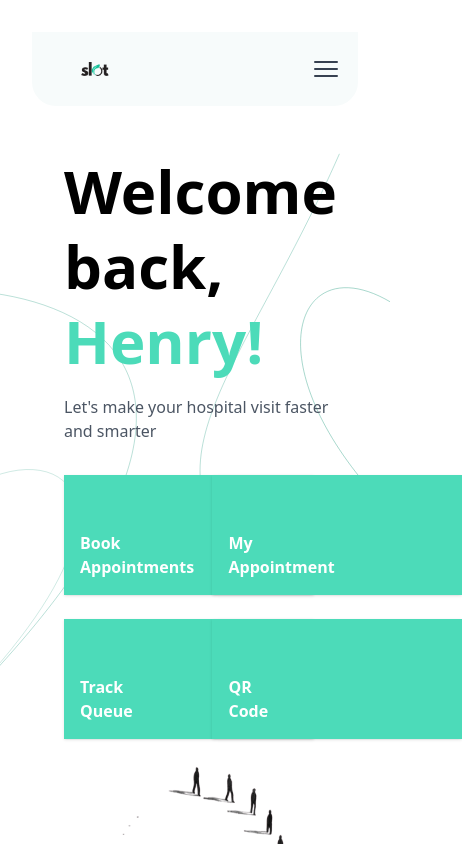
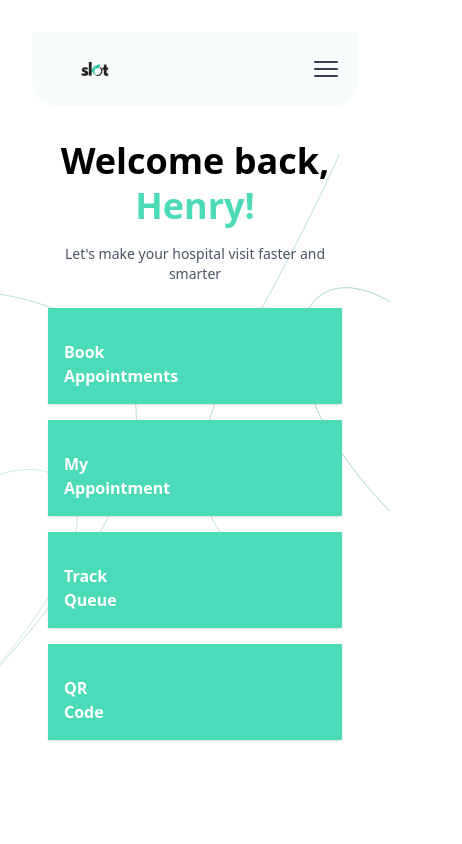
Before and after one commit to Naveeth-Nawzer/Dattreo_Slot, a React (Vite) app in the folder frontend/: page /home in a window 390 px wide. Shown: the top 844 px of the page, 462 px wide, since content can reach past the window. Built offline with nearby package versions, Linux system fonts and the light colour scheme.

Commit message:
home update

```diff
--- a/frontend/src/Home.jsx
+++ b/frontend/src/Home.jsx
@@ -67,71 +67,66 @@
 
 import React from "react";
 import { useTranslation } from 'react-i18next';
-import { useNavigate } from "react-router-dom";
 import peopleImage from "./assets/people.png";
 import Nav from './Components/Nav';
 import TealWaveBackground from './Components/TealWaveBackground';
+import { useNavigate } from "react-router-dom";
 
 function Home() {
   const navigate = useNavigate();
-  const { t, i18n } = useTranslation();
-
-  const changeLanguage = (lng) => {
-    i18n.changeLanguage(lng);
-  };
+  const { t } = useTranslation();
 
   return (
-    <div className="min-h-screen bg-transparent font-sans relative">
+    <>
+      <div className="bg-transparent font-sans">
         {/* Background SVGs */}
-      <TealWaveBackground />
+        <TealWaveBackground/>
 
-        {/* Header */}
+        {/* Header with language selector */}
         <Nav />
 
-      {/* Body */}
-      <main className="flex flex-col md:flex-row items-start justify-between px-8 py-12 relative z-10">
+        {/* Main content */}
+        <main className="flex flex-col lg:flex-row items-center lg:items-start justify-between px-4 sm:px-8 py-8 gap-16 sm:py-12 lg:min-h-0">
           {/* Left Content */}
-        <div className="max-w-xl text-left">
-          <h1 className="text-6xl font-bold leading-tight">
+          <div className="max-w-xl text-center lg:text-left mb-8 lg:mb-0">
+            <h1 className="text-4xl sm:text-5xl lg:text-6xl font-bold leading-tight">
               {t('welcome')} <br />
               <span className="text-[#4CDBB9]">{t('name')}</span>
             </h1>
-          <p className="mt-4 text-gray-600">
+            <p className="mt-4 text-gray-600 text-sm sm:text-base">
               {t('subtitle')}
             </p>
 
-          {/* Buttons */}
-          <div className="grid grid-cols-2 gap-6 mt-8">
+            {/* Action Buttons */}
+            <div className="grid grid-cols-1 sm:grid-cols-2 gap-4 sm:gap-6 mt-6 sm:mt-8">
               <button
                 onClick={() => navigate('/queue')}
-              className="bg-[#4CDBB9] text-white font-semibold h-[120px] w-[250px] shadow hover:bg-[#0A8F70] flex items-end text-left justify-start p-4 whitespace-pre-line"
+                className="bg-[#4CDBB9] text-white font-semibold h-24 sm:h-[120px] w-full sm:w-[200px] lg:w-[250px] shadow hover:bg-[#0A8F70] flex items-end text-left justify-start p-4 whitespace-pre-line"
               >
                 {t('bookAppointments')}
               </button>
-
               <button
                 onClick={() => navigate('/MyAppointment')}
-              className="bg-[#4CDBB9] text-white font-semibold h-[120px] w-[250px] shadow hover:bg-[#0A8F70] flex items-end text-left justify-start p-4 whitespace-pre-line"
+                className="bg-[#4CDBB9] text-white font-semibold h-24 sm:h-[120px] w-full sm:w-[200px] lg:w-[250px] shadow hover:bg-[#0A8F70] flex items-end text-left justify-start p-4 whitespace-pre-line"
               >
                 {t('myAppointment')}
               </button>
-
               <button
                 onClick={() => navigate('/queue')}
-              className="bg-[#4CDBB9] text-white font-semibold h-[120px] w-[250px] shadow hover:bg-[#0A8F70] flex items-end text-left justify-start p-4 whitespace-pre-line"
+                className="bg-[#4CDBB9] text-white font-semibold h-24 sm:h-[120px] w-full sm:w-[200px] lg:w-[250px] shadow hover:bg-[#0A8F70] flex items-end text-left justify-start p-4 whitespace-pre-line"
               >
                 {t('trackQueue')}
               </button>
-
               <button
                 onClick={() => navigate('/qr')}
-              className="bg-[#4CDBB9] text-white font-semibold h-[120px] w-[250px] shadow hover:bg-[#0A8F70] flex items-end text-left justify-start p-4 whitespace-pre-line"
+                className="bg-[#4CDBB9] text-white font-semibold h-24 sm:h-[120px] w-full sm:w-[200px] lg:w-[250px] shadow hover:bg-[#0A8F70] flex items-end text-left justify-start p-4 whitespace-pre-line"
               >
                 {t('qrCode')}
               </button>
             </div>
+          </div>
 
-          {/* Right Image - Adjusted for mobile */}
+          {/* Right Image */}
           <div className="relative w-full lg:w-auto flex justify-center">
             <img
               src={peopleImage}
@@ -139,12 +134,10 @@ function Home() {
               className="w-full max-w-md sm:max-w-lg lg:w-[550px] object-contain"
             />
           </div>
+        </main>
       </div>
-      </main>
-
-    </div>
+    </>
   );
-
 }
 
 export default Home;
```
Lines whose indentation alone changed are shown as unchanged.
